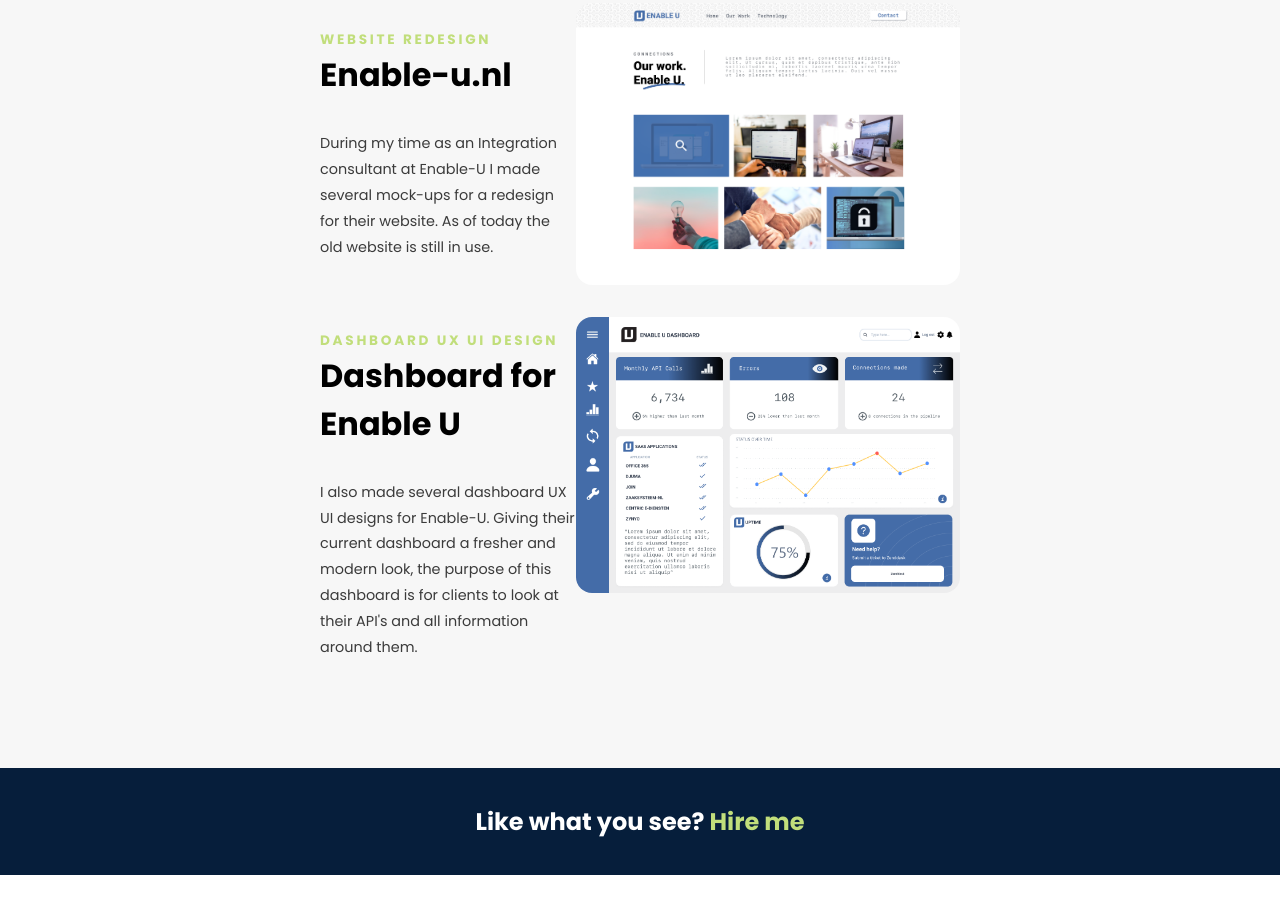
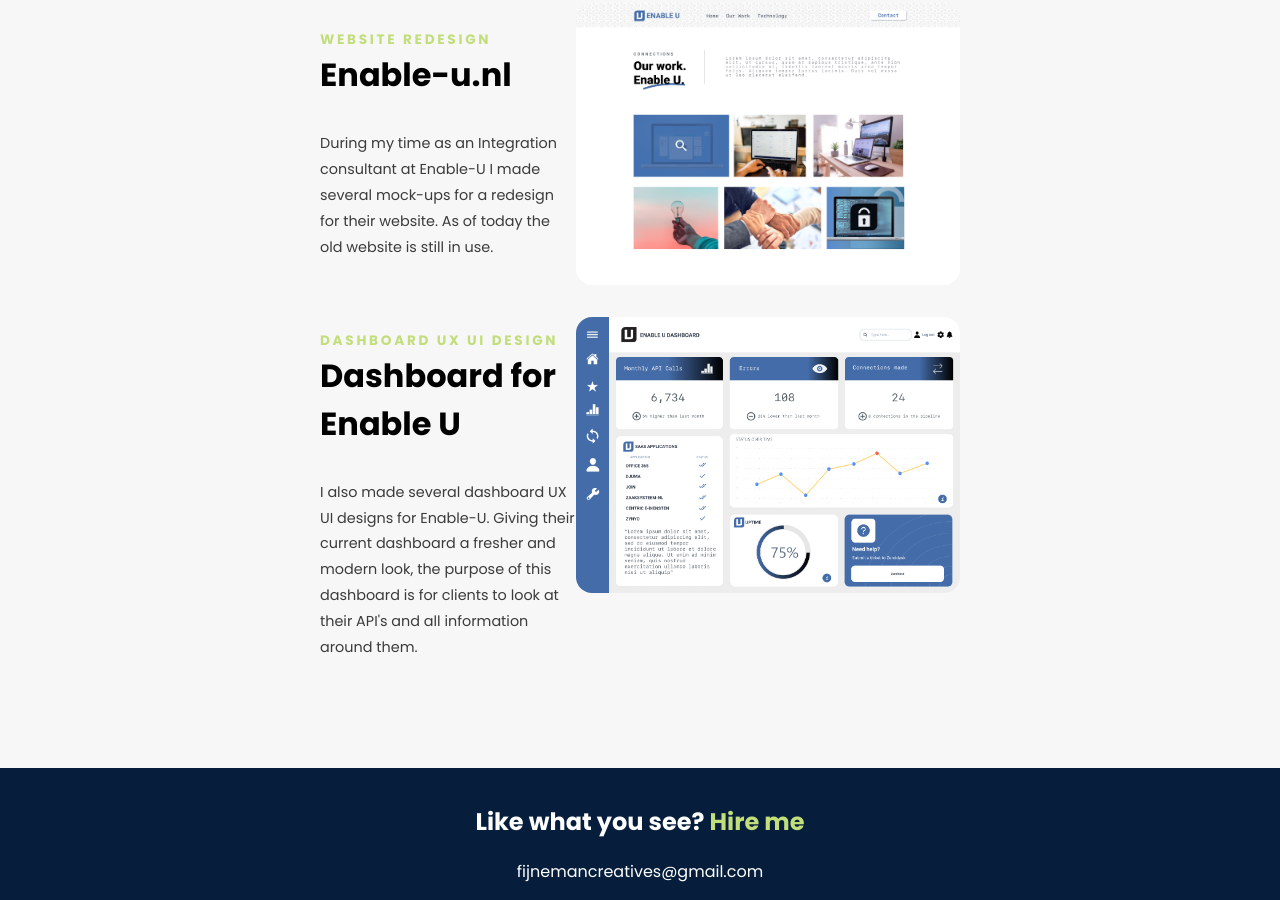
Before and after one commit to BasFijneman/BFportfolio, a plain HTML site: page index.html in a window 1280 px wide. Shown: the part 2666-3566 px from the top of the page. Before the commit the page ends 3541 px from the top, so only its background shows below. Drawn offline with nearby package versions, Linux system fonts and the light colour scheme.

Commit message:
added email adress

```diff
--- a/index.html
+++ b/index.html
@@ -156,7 +156,7 @@
 
     <section class="hire-me transition3" >
         <div class="hire">
-            <h2 p>Like what you see?<span class="hireme"> Hire me</span></h2>
+            <h2 p>Like what you see?<span class="hireme"> Hire me</span></h2><h3></h3>fijnemancreatives@gmail.com</h3>
         </div>
     </section>
 
```
